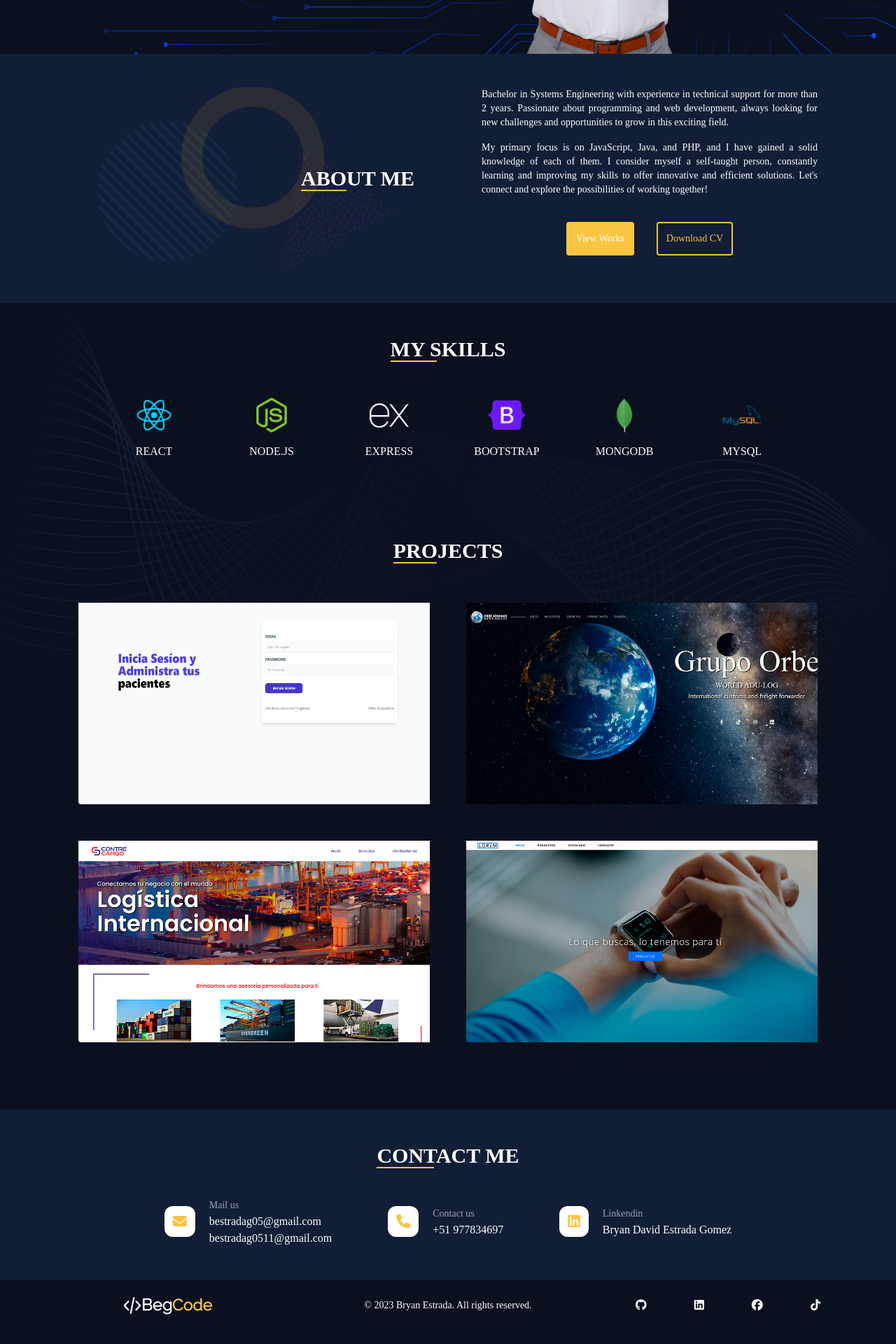
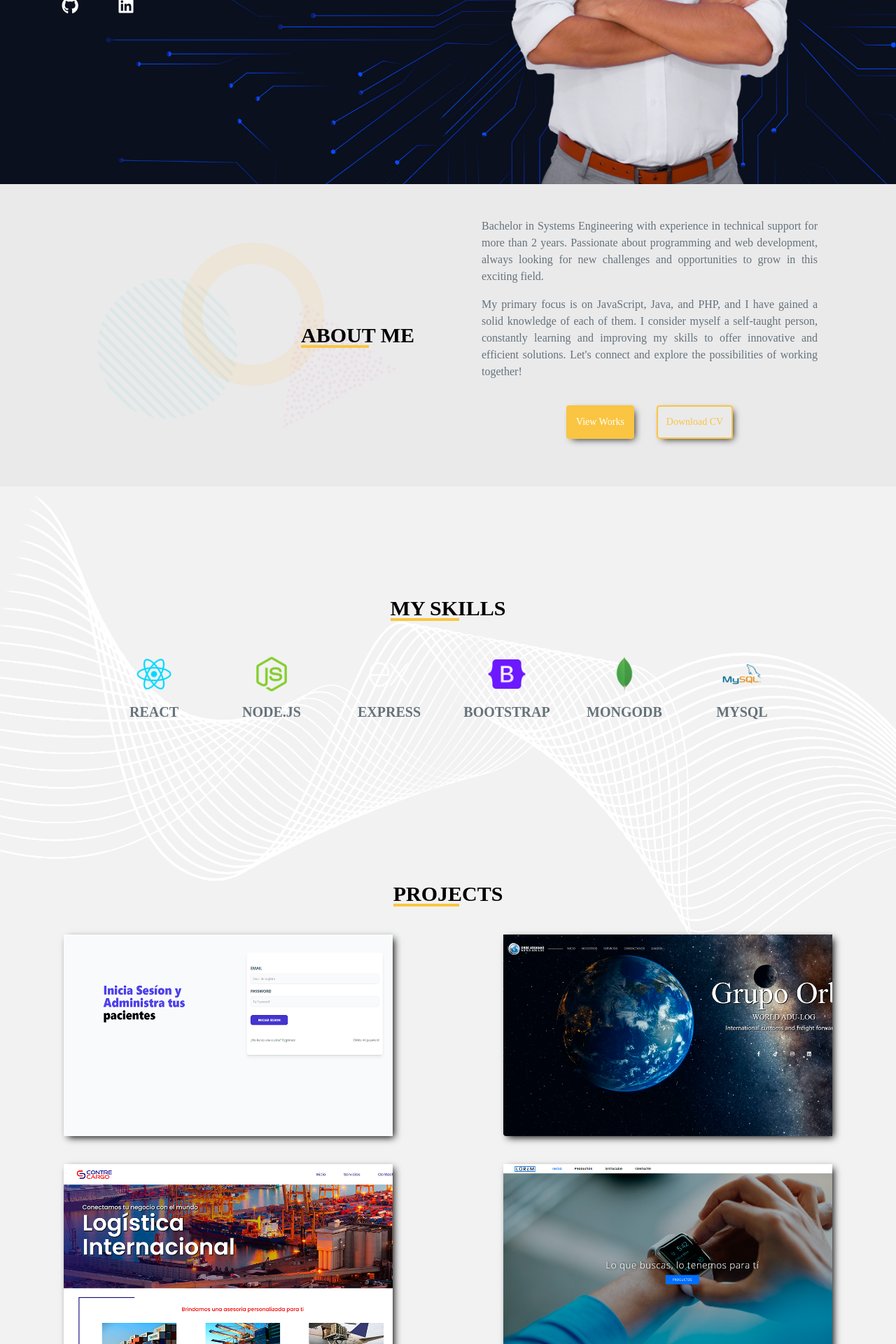
Before and after one commit to bestradag05/PortafolioReact, a React (Vite) app: page / in a window 1280 px wide. Shown: the part 540-2460 px from the top of the page at 70% size. Built offline with nearby package versions, Linux system fonts and the light colour scheme; some icons are missing.

Commit message:
Dark Mode and Ligth Mode

```diff
--- a/src/App.jsx
+++ b/src/App.jsx
@@ -10,10 +10,8 @@ function App() {
     <>
       <Header />
       <AbaoutMe />
-      <section className="bg-skills-projects px-8 py-8 lg:py-12 xl:px-16">
-        <Skills />
-        <SectionProjects />
-      </section>
+      <Skills />
+      <SectionProjects />
       <ContactMe />
       <Footer />
     </>
--- a/src/components/AbaoutMe.jsx
+++ b/src/components/AbaoutMe.jsx
@@ -1,20 +1,20 @@
 const AbaoutMe = () => {
   return (
-    <section className="bg-primaryLight">
-      <div className="mx-auto flex max-w-screen-xl px-8 py-8 lg:py-12 xl:px-16">
-        <div className="flex w-1/2 items-center justify-end bg-aboutMe bg-center bg-no-repeat px-12">
-          <h2 className="titulo_subrayado text-3xl font-semibold uppercase text-white">
+    <section className="abaoutme">
+      <div className="mx-auto flex max-w-screen-xl flex-col px-8 py-8 lg:flex-row lg:py-12 xl:px-16">
+        <div className="mb-10 flex w-full items-center justify-center bg-center bg-no-repeat px-12 lg:mb-0 lg:w-1/2 lg:justify-end lg:bg-aboutMe">
+          <h2 className="titulo_subrayado text-3xl font-semibold uppercase">
             About Me
           </h2>
         </div>
-        <div className="w-1/2 px-12">
-          <p className="mb-4 text-justify text-sm text-white">
+        <div className="w-full px-12 lg:w-1/2">
+          <p className="mb-4 text-justify ">
             Bachelor in Systems Engineering with experience in technical support
             for more than 2 years. Passionate about programming and web
             development, always looking for new challenges and opportunities to
             grow in this exciting field.
           </p>
-          <p className="mb-4 text-justify text-sm text-white">
+          <p className="mb-4 text-justify ">
             My primary focus is on JavaScript, Java, and PHP, and I have gained
             a solid knowledge of each of them. I consider myself a self-taught
             person, constantly learning and improving my skills to offer
@@ -23,10 +23,10 @@ const AbaoutMe = () => {
           </p>
 
           <div className="flex justify-center">
-            <button className="mx-4 my-5 rounded border-2 border-secondary bg-secondary p-3 text-sm text-white ">
+            <button className="shadow-buttonShadow mx-4 my-5 rounded border-2 border-secondary bg-secondary p-3 text-sm text-white">
               View Works
             </button>
-            <button className="mx-4 my-5 rounded border-2 border-secondary bg-transparent p-3 text-sm text-secondary ">
+            <button className="shadow-buttonShadow mx-4 my-5 rounded border-2 border-secondary bg-transparent p-3 text-sm text-secondary">
               Download CV
             </button>
           </div>
--- a/src/components/ContactMe.jsx
+++ b/src/components/ContactMe.jsx
@@ -1,38 +1,38 @@
 const ContactMe = () => {
   return (
-    <section className="bg-primaryLight p-12">
+    <section className="contatme p-12">
       <div className="mb-10 flex items-center justify-center">
-        <h2 className="titulo_subrayado text-3xl font-semibold uppercase text-white">
+        <h2 className="titulo_subrayado text-3xl font-semibold uppercase ">
           Contact Me
         </h2>
       </div>
-      <div className="flex items-center justify-center gap-20">
-        <div className="flex items-center justify-center">
-          <div className="mr-5 flex h-auto items-center justify-center rounded-xl bg-white p-3 text-xl text-secondary">
+      <div className="flex flex-col items-center justify-center gap-20 lg:flex-row ">
+        <div className="flex flex-shrink-0 items-center justify-center">
+          <div className=" shadow-buttonShadow mr-5 flex h-auto flex-shrink-0 items-center justify-center rounded-xl bg-white p-3 text-xl text-secondary">
             <i className="fa-solid fa-envelope"></i>
           </div>
-          <div className="text-white">
+          <div className="">
             <span className="text-sm text-gray-400">Mail us</span>
             <p>bestradag05@gmail.com</p>
             <p>bestradag0511@gmail.com</p>
           </div>
         </div>
 
-        <div className="flex items-center justify-center">
-          <div className="mr-5 flex h-auto items-center justify-center rounded-xl bg-white p-3 text-xl text-secondary">
+        <div className="flex flex-shrink-0 items-center justify-center">
+          <div className="shadow-buttonShadow mr-5 flex h-auto items-center justify-center rounded-xl bg-white p-3 text-xl text-secondary">
             <i className="fa-solid fa-phone"></i>
           </div>
-          <div className="text-white">
+          <div className="">
             <span className="text-sm text-gray-400">Contact us</span>
             <p>+51 977834697</p>
           </div>
         </div>
 
-        <div className="flex items-center justify-center">
-          <div className="mr-5 flex h-auto items-center justify-center rounded-xl bg-white p-3 text-xl text-secondary">
-            <i class="fa-brands fa-linkedin"></i>
+        <div className="flex flex-shrink-0 items-center justify-center">
+          <div className="shadow-buttonShadow mr-5 flex h-auto items-center justify-center rounded-xl bg-white p-3 text-xl text-secondary">
+            <i className="fa-brands fa-linkedin"></i>
           </div>
-          <div className="text-white">
+          <div className="">
             <span className="text-sm text-gray-400">Linkendin</span>
             <p>Bryan David Estrada Gomez</p>
           </div>
--- a/src/components/Footer.jsx
+++ b/src/components/Footer.jsx
@@ -1,35 +1,49 @@
-import begcode from "../assets/logo/begcode-logo-white.png";
 const Footer = () => {
   return (
     <footer className="">
-      <div className="grid grid-cols-3 px-10 py-5">
-        <div className="flex items-center justify-center">
-          <img src={begcode} alt="Logo de begcode" className="w-1/3" />
+      <div className="flex flex-col items-center justify-center gap-10 px-10 py-5 lg:flex-row ">
+        <div className="flex w-1/3 items-center justify-center">
+          <a
+            className="flex items-center justify-center gap-1 text-xl"
+            href="#"
+          >
+            <i className="fa-solid fa-code"></i>
+            <p>
+              Beg<span className="text-secondary">Code</span>
+            </p>
+          </a>
         </div>
-        <div className=" flex items-center justify-center text-sm text-white">
+        <div className="flex w-1/3 items-center justify-center text-sm">
           <p>&copy; 2023 Bryan Estrada. All rights reserved.</p>
         </div>
-        <div className="flex  items-center justify-evenly text-white">
-          <a href="https://github.com/bestradag05" target="_blank">
-            <i class="fa-brands fa-github"></i>
+        <div className="flex w-1/3  items-center justify-evenly">
+          <a
+            href="https://github.com/bestradag05"
+            target="_blank"
+            rel="noreferrer"
+          >
+            <i className="fa-brands fa-github"></i>
           </a>
           <a
             href="https://www.linkedin.com/in/bryan-david-estrada-gomez-68a3a7192"
             target="_blank"
+            rel="noreferrer"
           >
-            <i class="fa-brands fa-linkedin"></i>
+            <i className="fa-brands fa-linkedin"></i>
           </a>
           <a
             href="https://www.facebook.com/profile.php?id=100009390402326&sk=about"
             target="_blank"
+            rel="noreferrer"
           >
-            <i class="fa-brands fa-facebook"></i>
+            <i className="fa-brands fa-facebook"></i>
           </a>
           <a
             href="https://www.tiktok.com/@bdeg05?is_from_webapp=1&sender_device=pc"
             target="_blank"
+            rel="noreferrer"
           >
-            <i class="fa-brands fa-tiktok"></i>
+            <i className="fa-brands fa-tiktok"></i>
           </a>
         </div>
       </div>
--- a/src/components/Header.jsx
+++ b/src/components/Header.jsx
@@ -7,9 +7,9 @@ const Header = () => {
       <header className="bg-header bg-cover bg-no-repeat">
         <Navbar />
 
-        <div className=" mx-auto  flex max-w-screen-lg px-8 xl:px-16">
-          <div className="flex w-1/2 flex-col justify-center pl-4 text-white">
-            <h2 className="text-3xl">Hello mate</h2>
+        <div className=" mx-auto  mt-10 flex max-w-screen-sm flex-col px-8 text-center lg:my-0 lg:max-w-screen-xl lg:flex-row lg:text-start xl:px-16">
+          <div className="flex w-full flex-col justify-center pl-4 text-white lg:w-1/2">
+            <h2 className="text-3xl text-white">Hello mate</h2>
             <h1 className="text-5xl font-light leading-tight">
               I'm Bryan Estrada a
               <span className="text-secondary"> Junior Developer</span>
@@ -18,7 +18,7 @@ const Header = () => {
               I'm a Full Stack programmer from Peru. I invite you to explore my
               projects.
             </p>
-            <div className="mt-8 flex gap-10 text-2xl">
+            <div className="mt-8 flex justify-center gap-10 text-2xl lg:justify-start">
               <a href="#" className="social-media">
                 <i className="fa-brands fa-github "></i>
               </a>
@@ -28,7 +28,7 @@ const Header = () => {
             </div>
           </div>
 
-          <div className="flex  w-1/2 items-center justify-center px-[60px] pt-[60px]">
+          <div className="flex w-full items-center justify-center px-[60px] pt-[60px] lg:w-1/2">
             <img
               src={portada}
               alt="Portada BegCode: Desarrollador FullStack"
--- a/src/components/Project.jsx
+++ b/src/components/Project.jsx
@@ -10,7 +10,7 @@ const Project = ({ name, text, image, tecnology }) => {
   };
 
   return (
-    <div className="w-full max-w-sm p-4 lg:flex lg:max-w-full ">
+    <div className="shadow-projectShadow h-full w-4/5 lg:flex lg:max-w-full">
       <div
         className={`relative h-72 max-h-72 flex-none overflow-hidden rounded-t bg-cover text-center lg:w-full lg:rounded-l lg:rounded-t-none`}
         onMouseEnter={() => setHovered(true)}
--- a/src/components/SectionProjects.jsx
+++ b/src/components/SectionProjects.jsx
@@ -14,35 +14,40 @@ import Project from "./Project";
 
 const SectionProjects = () => {
   return (
-    <section className=" p-8">
+    <section className=" flex flex-col items-center justify-center p-8 ">
       <div className="mb-10 flex justify-center ">
-        <h2 className="titulo_subrayado text-3xl font-semibold uppercase text-white">
+        <h2 className="titulo_subrayado text-3xl font-semibold uppercase ">
           Projects
         </h2>
       </div>
 
-      <div className="grid grid-cols-2 gap-5">
+      <div className="grid w-full max-w-screen-sm grid-cols-1 place-content-center gap-10 xl:max-w-screen-xl xl:grid-cols-2">
+        <div className="col-span-1 flex items-center justify-center">
           <Project
             name="APV - Sistema de gestion veterinaria"
             image={apv}
             text="Lorem ipsum dolor sit amet, consectetur adipisicing elit. Voluptatibus quia, nulla! Maiores et perferendis eaque, exercitationem praesentium nihil."
             tecnology={[react, node, express, mongo]}
           />
-
+        </div>
+        <div className="col-span-1 flex items-center justify-center">
           <Project
             name="Orbe Aduanas S.A.C"
             image={orbeaduanas}
             text="Lorem ipsum dolor sit amet, consectetur adipisicing elit. Voluptatibus quia, nulla! Maiores et perferendis eaque, exercitationem praesentium nihil."
             tecnology={[html, css, bootstrap, js]}
           />
+        </div>
 
+        <div className="col-span-1 flex items-center justify-center">
           <Project
             name="Contrecargo S.A.C"
             image={contrecargo}
             text="Lorem ipsum dolor sit amet, consectetur adipisicing elit. Voluptatibus quia, nulla! Maiores et perferendis eaque, exercitationem praesentium nihil."
             tecnology={[html, css, bootstrap, js]}
           />
-
+        </div>
+        <div className="col-span-1 flex items-center justify-center">
           <Project
             name="Tienda Virtual"
             image={tienda}
@@ -50,6 +55,7 @@ const SectionProjects = () => {
             tecnology={[html, css, bootstrap, js]}
           />
         </div>
+      </div>
     </section>
   );
 };
--- a/src/components/Skills.jsx
+++ b/src/components/Skills.jsx
@@ -7,41 +7,41 @@ import mysql from "../assets/skills/mysql.png";
 
 const Skills = () => {
   return (
-    <section className="mb-8 flex flex-col items-center justify-center">
+    <section className="bg-skills mb-8 flex flex-col items-center justify-center pt-10 lg:h-[500px]">
       <div className="">
-        <h2 className="titulo_subrayado text-3xl font-semibold uppercase text-white">
+        <h2 className="titulo_subrayado text-3xl font-semibold uppercase">
           My Skills
         </h2>
       </div>
-      <div className="container flex items-center justify-center gap-28 py-8 lg:py-12">
+      <div className="container flex flex-wrap items-center justify-center gap-28 py-8 lg:py-12">
         <div className="flex h-auto w-14 flex-col items-center justify-center gap-3">
           <img src={react} alt="JavaScript en BegCode" />
-          <p className="uppercase text-white">React</p>
+          <p className="text-xl font-semibold uppercase">React</p>
         </div>
 
         <div className="flex h-auto w-14 flex-col items-center justify-center gap-3">
           <img src={node} alt="JavaScript en BegCode" />
-          <p className="uppercase text-white">Node.js</p>
+          <p className="text-xl font-semibold uppercase">Node.js</p>
         </div>
 
         <div className="flex h-auto w-14 flex-col items-center justify-center gap-3">
           <img src={express} alt="JavaScript en BegCode" />
-          <p className="uppercase text-white">Express</p>
+          <p className="text-xl font-semibold uppercase">Express</p>
         </div>
 
         <div className="flex h-auto w-14 flex-col items-center justify-center gap-3">
           <img src={bs} alt="JavaScript en BegCode" />
-          <p className="uppercase text-white">Bootstrap</p>
+          <p className="text-xl font-semibold uppercase">Bootstrap</p>
         </div>
 
         <div className="flex h-auto w-14 flex-col items-center justify-center gap-3">
           <img src={mongo} alt="JavaScript en BegCode" />
-          <p className="uppercase text-white">MongoDB</p>
+          <p className="text-xl font-semibold uppercase">MongoDB</p>
         </div>
 
         <div className="flex h-auto w-14 flex-col items-center justify-center gap-3">
           <img src={mysql} alt="JavaScript en BegCode" />
-          <p className="uppercase text-white">MySql</p>
+          <p className="text-xl font-semibold uppercase">MySql</p>
         </div>
       </div>
     </section>
--- a/src/index.css
+++ b/src/index.css
@@ -1,37 +1,64 @@
-@import 'tailwindcss/base';
-@import 'tailwindcss/components';
-@import 'tailwindcss/utilities';
-
+@import "tailwindcss/base";
+@import "tailwindcss/components";
+@import "tailwindcss/utilities";
 
 @import url(https://fonts.googleapis.com/css?family=Poppins:100,100italic,200,200italic,300,300italic,regular,italic,500,500italic,600,600italic,700,700italic,800,800italic,900,900italic);
 @import url(https://fonts.googleapis.com/css?family=Merriweather:300,300italic,regular,italic,700,700italic,900,900italic);
 
-
-* {
+:root {
   margin: 0;
   padding: 0;
   box-sizing: border-box;
   font-family: "Poppins";
+  --background: #f2f2f2;
+  --background-secondary: #eaeaeb; /* e2e2e2 eaeaeb */
+  --text-primary: #65727a;
+  --text-secondary: #2c2b2b;
+  --text-title: #000000;
+  --accent: #dfb017;
+  --accent-hover: #cea315;
+  --border: #1f1e1e;
+  --shadow: 7px 15px 13px -4px #00000056;
+}
 
+[data-theme="dark"] {
+  --background: #0a101e;
+  --background-secondary: #121d36;
+  --text-primary: #f2f2f2;
+  --text-title: #fff;
+  --text-secondary: #a7a4a4;
+  --accent: #6a5acd;
+  --accent-hover: #5b4cbe;
+  --border: #696969;
+  --shadow: 7px 15px 13px -4px #ffffff1b;
 }
 
 body {
-  background: #0A101E;
+  background: var(--background);
+  color: var(--text-primary);
+}
+
+h2 {
+  color: var(--text-title);
+}
+
+.abaoutme,
+.contatme {
+  background: var(--background-secondary);
 }
 
 .nav-link a {
   position: relative;
 }
 
-
 .nav-link a::before {
-  content: '';
+  content: "";
   position: absolute;
   bottom: 0;
   left: 0;
   width: 0;
   height: 2px;
-  transition: all .5s ease;
+  transition: all 0.5s ease;
 }
 
 .nav-link a:hover::before {
@@ -70,30 +97,29 @@ img {
 }
 
 .titulo_subrayado::before {
-  content: '';
+  content: "";
   position: absolute;
   bottom: 0;
   left: 0;
-  height: 2px;
-  width: 40%;
+  height: 4px;
+  width: 60%;
   background: #f9c542;
-
 }
 
-.bg-skills-projects{
+.bg-skills {
   position: relative;
 }
 
-.bg-skills-projects::before {
+.bg-skills::before {
   position: absolute;
-  top: 0;
+  top: 0px;
   left: 0;
-  height: 100%;
   width: 100%;
-  mix-blend-mode: soft-light;
+  height: 130%;
+  mix-blend-mode: plus-lighter;
   content: "";
   background: url(./assets/skills/skills_banner.webp) no-repeat;
-  background-position: top;
-  background-size: contain;
+  background-position: bottom;
+  background-size: cover;
   z-index: -1;
 }
```
Also changed, not shown: src/components/Navbar.jsx (+17 -6 lines), tailwind.config.js (+10 -13 lines). Lines whose indentation alone changed are shown as unchanged.
